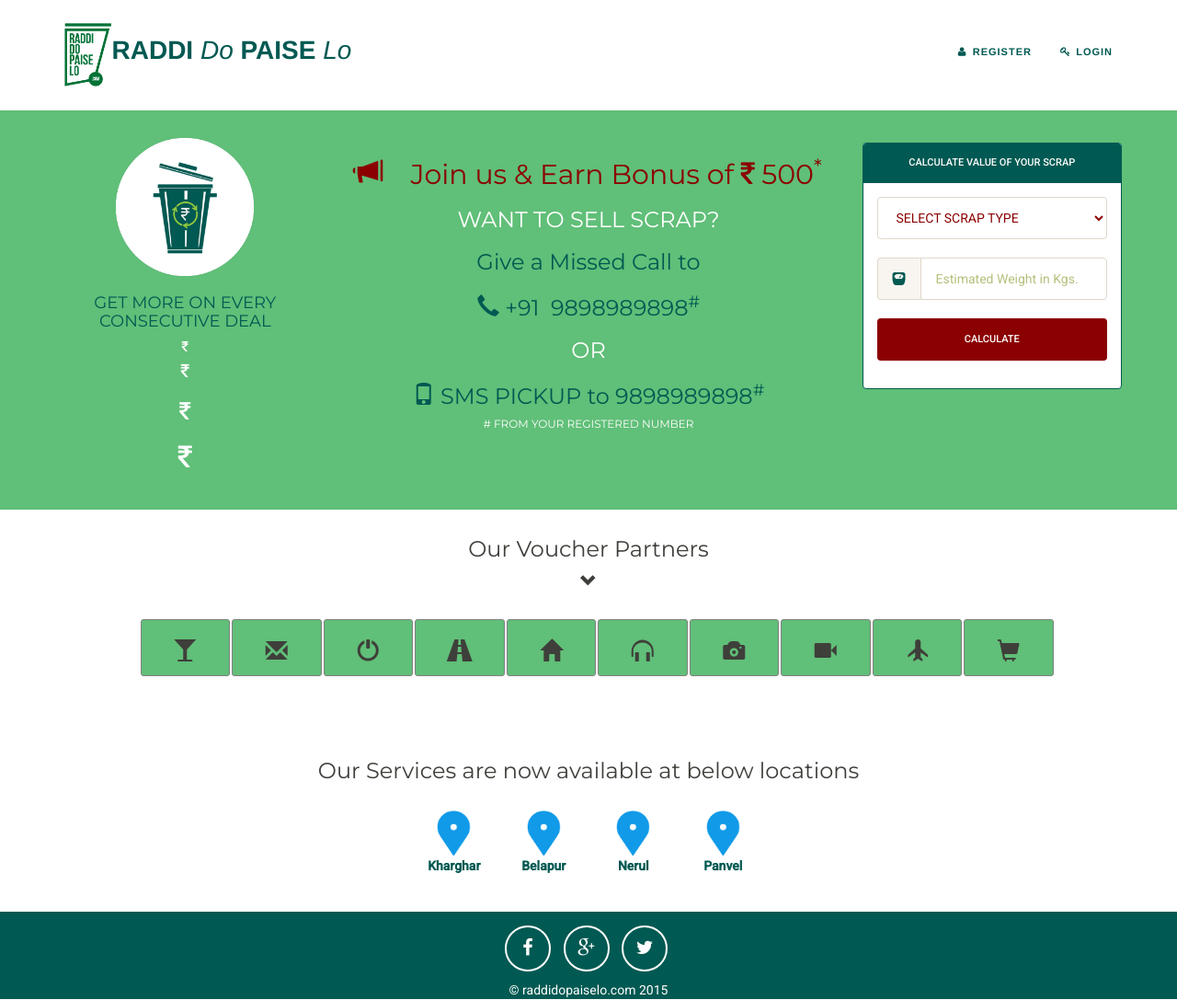
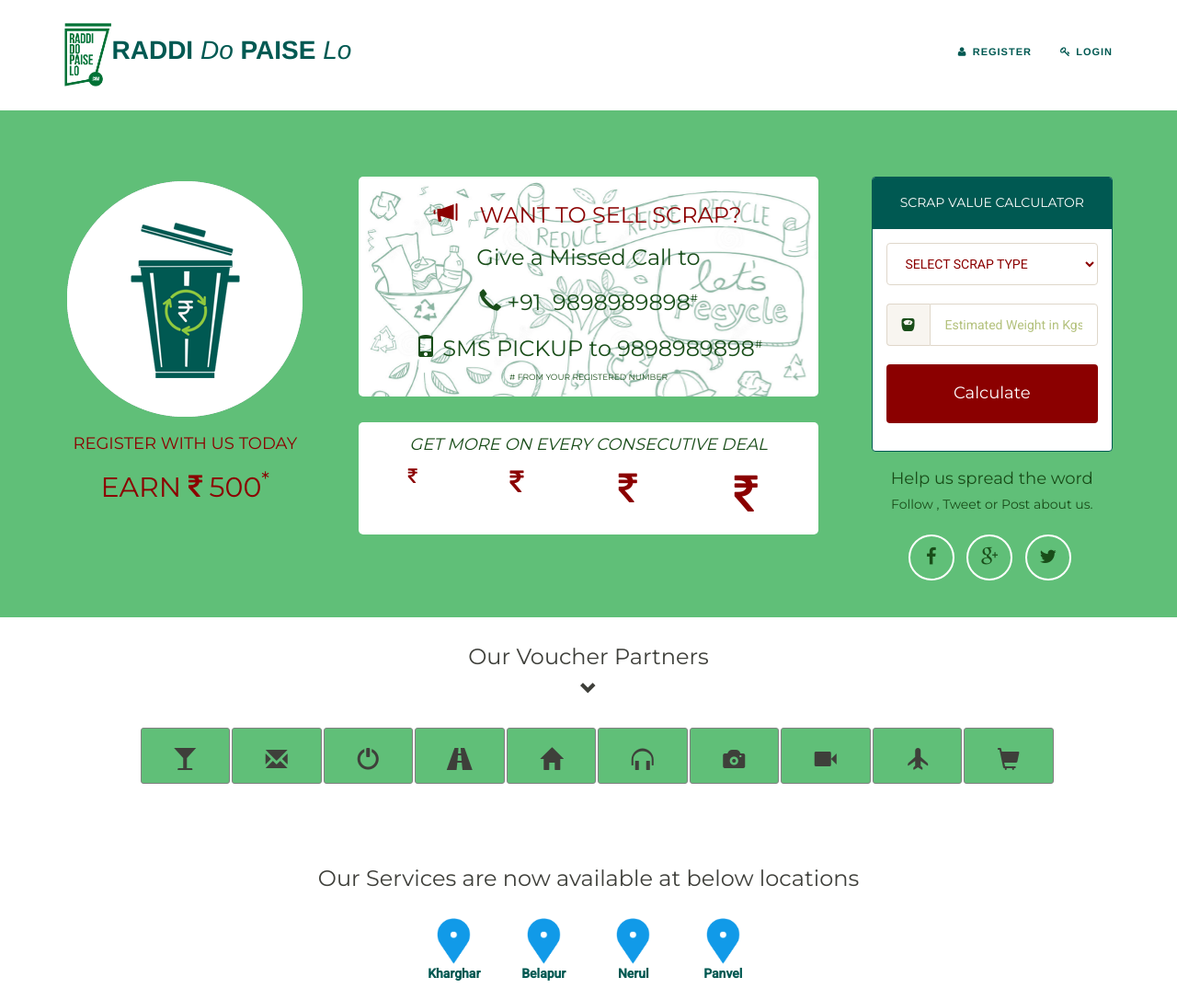
Before and after one commit to raddidopaiselo/raddidopaiselo.github.io, a plain HTML site: page index.html in a window 1280 px wide. Shown: the top 1087 px of the page at 92% size. Drawn offline with nearby package versions, Linux system fonts and the light colour scheme.

Commit message:
Added more style to landing page

```diff
--- a/index.html
+++ b/index.html
@@ -44,9 +44,9 @@
 				<button type="button" class="navbar-toggle btn btn-primary" data-toggle="modal" data-target=".bs-login-modal-lg">
 					<span class="fa fa-fw fa-key">&nbsp;</span>
                 </button>
-				<img class="hidden-lg hidden-md pull-left" src="img/profile_small.png" style="width:50px" alt="">
+				<!--<img class="hidden-lg hidden-md pull-left" src="img/profile_small.png" style="width:50px" alt="">-->
 				<img class="hidden-xs hidden-sm pull-left" src="img/logo_name_small_wo_bg.png" style="height:70px" alt="">
-				<a class="navbar-brand hidden-lg hidden-md" style="padding:20px 0px;" href="#page-top"><strong>RADDI</strong> <i>Do</i> <strong>PAISE</strong> <i>Lo</i></a>
+				<a class="navbar-brand hidden-lg hidden-md" style="padding:20px;" href="#page-top"><strong>RADDI</strong> <i>Do</i> <strong>PAISE</strong> <i>Lo</i></a>
 				<a class="navbar-brand hidden-xs hidden-sm" href="#page-top"><strong>RADDI</strong> <i>Do</i> <strong>PAISE</strong> <i>Lo</i></a>
             </div>
             <!-- Collect the nav links, forms, and other content for toggling -->
@@ -69,25 +69,50 @@
     </nav>
     <!-- Header -->
     <header>
-        <div class="container"  style="border:0px solid darkgreen;padding-top:150px;padding-bottom:10px;">
+        <div class="container" style="border:0px solid darkgreen;padding-top:15%;padding-bottom:10px">
         	<div class="row" style="border:0px solid red;">
-        		<div class="col-md-3" style="border:0px solid blue;">
-        			<img class="img-responsive" src="img/profile.png" style="height:150px;width:150px;" alt="logo">
-        			<div><h4 class="text-primary text-uppercase">Get More on every consecutive deal</h4></div>
-        			<div class="dl-horizontal"><h5><span class="fa fa-rupee"></span></h5><h4><span class="fa fa-rupee"></span></h4><h3><span class="fa fa-rupee"></span></h3><h2><span class="fa fa-rupee"></span></h2></div>
+        		<div class="col-md-3 visible-md visible-lg" style="border:0px solid blue;padding:5px 5px 10px 5px">
+        			<div>
+        				<img class="img-responsive" src="img/profile.png" alt="logo">
+        			</div>
+        			<div style="margin-top:3%">
+        				<h4 class="text-important text-uppercase">Register with us today</h4>
+        				<h2 class="text-important text-uppercase">Earn <span class="fa fa-rupee">&nbsp;</span>500<sup>*</sup></h2>
+        			</div>
+        		</div>
+        		<div class="col-md-3 visible-xs visible-sm" style="display:flex;border:0px solid blue;padding:5px 5px 10px 5px;margin-top:4%;margin-bottom:7%;">
+        			<div style="border:0px solid red;margin-left:5%" class="img-responsive pull-left">
+        				<img src="img/profile.png" style="height:120px;width:120px;" alt="logo">
+        			</div>
+        			<div>
+        				<h4 class="text-important text-uppercase">Register with us today</h4>
+        				<h2 class="text-important text-uppercase">Earn <span class="fa fa-rupee">&nbsp;</span>500<sup>*</sup></h2>
+        			</div>
         		</div>
         		<div class="col-md-6" style="border:0px solid blue;">
-        			<h2 class="text-important"><span class="glyphicon glyphicon-bullhorn">&nbsp;</span>Join us & Earn Bonus of <span class="fa fa-rupee">&nbsp;</span>500<sup>*</sup></h2>
-        			<h3 class="text-uppercase">Want to sell scrap?</h3>
+        			<div style="border-radius:5px;border:0px solid red;background-color:white;padding:1%;margin:auto 5%;background-image:url('img/doodle.png');">
+        				<h3 class="text-important text-uppercase"><span class="glyphicon glyphicon-bullhorn">&nbsp;</span>Want to sell scrap?</h3>
 	        			<h3 class="text-primary">Give a Missed Call to</h3>
-        			<h3 class="text-primary"><span class="glyphicon glyphicon-earphone"></span>&nbsp;+91&nbsp;&nbsp;9898989898<sup>#</sup></h3>
-        			<h3 class="text-uppercase">or</h3>
-        			<h3 class="text-primary"><span class="glyphicon glyphicon-phone"></span>&nbsp;SMS PICKUP to 9898989898<sup>#</sup></h3>
-        			<h6 class="text-uppercase">#&nbsp;from your Registered Number</h6>
+	        			<h3 class="text-primary"><span class="glyphicon glyphicon-earphone"></span>&nbsp;+91&nbsp;&nbsp;9898989898<sup><small class="text-primary">#</small></sup></h3>
+	        			<h3 class="text-primary"><span class="glyphicon glyphicon-phone"></span>&nbsp;SMS PICKUP to 9898989898<sup><small class="text-primary">#</small></sup></h3>
+	        			<h6 class="text-uppercase"><small class="text-primary">#&nbsp;from your Registered Number</small></h6>
         			</div>
-        		<div class="col-md-3" style="border:0px solid blue;border-radius:10px;padding:5px 5px 10px 5px">
+        			<div style="border-radius:5px;border:0px solid red;background-color:white;padding:1%;margin:5%">
+        				<div>
+        					<h4 class="text-primary text-uppercase"><i>Get More on every consecutive deal</i></h4>
+        				</div>
+	        			<div style="display:flex;border:0px solid black;">
+	        				<div style="font-size:20px;vertical-align:middle" class="center-block"><span class="fa fa-rupee text-important">&nbsp;</span></div>
+	        				<div style="font-size:30px;vertical-align:middle" class="center-block"><span class="fa fa-rupee text-important">&nbsp;</span></div>
+	        				<div style="font-size:40px;vertical-align:middle" class="center-block"><span class="fa fa-rupee text-important">&nbsp;</span></div>
+	        				<div style="font-size:50px;vertical-align:middle" class="center-block"><span class="fa fa-rupee text-important">&nbsp;</span></div>
+	        			</div>
+        			</div>
+        		</div>
+        		<div class="col-md-3" style="border:0px solid blue;">
+        			<div>
         				<div class="panel panel-primary">
-        				<div class="panel-heading">Calculate Value of YOUR Scrap</div>
+	        				<div class="panel-heading"><h5 class="text-uppercase">Scrap Value Calculator</h4></div>
 	        				<div class="panel-body">
 	        					<div class="form-group">
 								  	<select class="form-control text-uppercase text-important" id="scrapType">
@@ -101,20 +126,28 @@
 										<input type="text" class="form-control" id="scrapWeight" placeholder="Estimated Weight in Kgs."></input>
 									</div><br>
 								  	<!--<input type="text" class="form-control" id="scrapWeight" placeholder="Estimated Weight in Kgs."></input>-->
-							  	<span class="btn btn-important text-uppercase" style="width:100%">Calculate</span>
-							</div>
-        				</div>
-        			</div>
-        			<div class="panel panel-primary" style="display:none;">
-        				<div class="panel-heading">Calculate Value of YOUR Scrap</div>
-        				<div class="panel-body">
-
+								  	<span class="btn btn-important text-uppercase" style="width:100%"><h4>Calculate</h4></span>
 								</div>
 	        				</div>
         				</div>
         			</div>
+        			<div class="text-center">
+        				<h4 class="text-primary">Help us spread the word</h4><h5 class="text-primary">Follow , Tweet or Post about us.</h5>
+        				<ul class="list-inline">
+							<li>
+								<a href="#" class="btn-social btn-outline"><i class="fa fa-fw fa-facebook text-primary"></i></a>
+							</li>
+							<li>
+								<a href="#" class="btn-social btn-outline"><i class="fa fa-fw fa-google-plus text-primary"></i></a>
+							</li>
+							<li>
+								<a href="#" class="btn-social btn-outline"><i class="fa fa-fw fa-twitter text-primary"></i></a>
+							</li>
+						</ul>
+        			</div>
+        		</div>
+        	</div>
         	<div class="row">&nbsp;</div>
-
             <!-- <div class="row">
                 <div class="col-md-6 visible-md visible-lg">
                     <img class="img-responsive" src="img/profile.png" alt="">
@@ -215,18 +248,7 @@
     <footer style="background-color:#005952" style="border:0px solid black;">
 		<div class="container">
 			<div class="row">
-				<div class="col-md-12 text-center">
-					<ul class="list-inline">
-						<li>
-							<a href="#" class="btn-social btn-outline"><i class="fa fa-fw fa-facebook"></i></a>
-						</li>
-						<li>
-							<a href="#" class="btn-social btn-outline"><i class="fa fa-fw fa-google-plus"></i></a>
-						</li>
-						<li>
-							<a href="#" class="btn-social btn-outline"><i class="fa fa-fw fa-twitter"></i></a>
-						</li>
-					</ul>
+				<div class="col-md-12 text-center" style="padding-top:2%;padding-bottom:2%;">
 					<span>&copy; raddidopaiselo.com 2015</span>
 				</div>
 			</div>
```
Also changed, not shown: css/bootstrap.css, img/doodle.png (added). Lines whose indentation alone changed are shown as unchanged.
